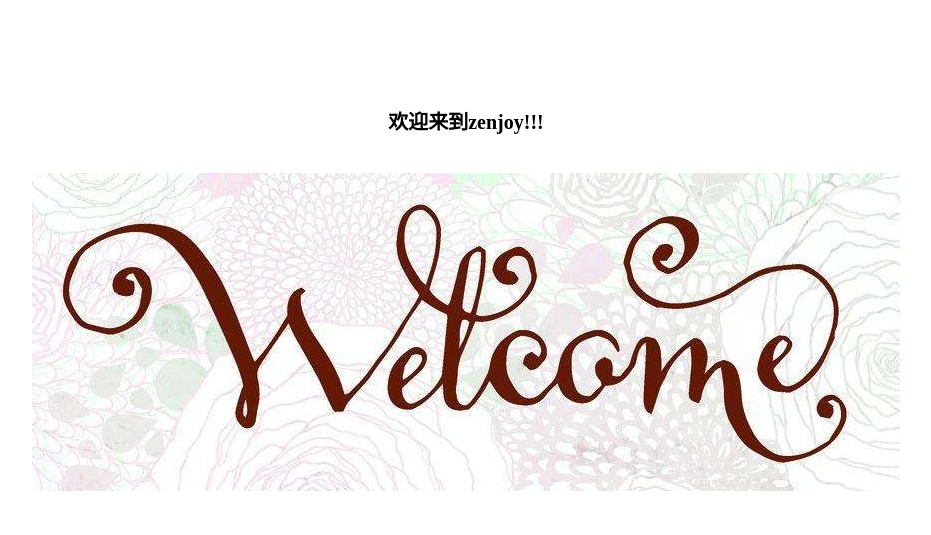
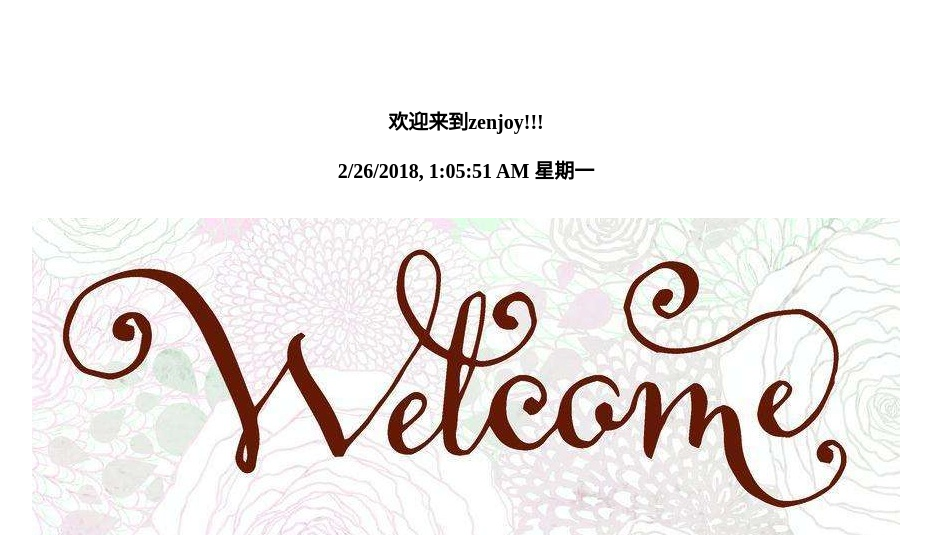
Before and after one commit to longfengpili/flasknet, a Flask app: page /user/show in a window 1280 px wide. Shown: the top 535 px of the page, without its empty margins (174-1105 px from the left). Run offline with Flask 2, Linux system fonts and the light colour scheme; parts of the project's set-up code (start-up, migrations or seed data) failed here and were passed over.

Commit message:
'增加时间'

```diff
--- a/word_setting/templates/user/index.html
+++ b/word_setting/templates/user/index.html
@@ -11,7 +11,11 @@
 <body>
     <br>
     <div style="height: 60px"></div>
-    <strong><p align="center" style="font-size:20px;">欢迎来到zenjoy!!!</p></strong>
+    <strong><p align="center" style="font-size:20px;">欢迎来到zenjoy!!!
+            <script>setInterval("timenow.innerHTML=new Date().toLocaleString()+' 星期'+'日一二三四五六'.charAt(new Date().getDay());");
+            </script>
+            <div id="timenow" align="center" style="font-size:20px;"></div>
+    </p></strong>
     <br/>
 
     <div style="text-align:center;">
--- a/word_setting/templates/user/show.html
+++ b/word_setting/templates/user/show.html
@@ -3,12 +3,16 @@
 
 <head>
     <meta charset="UTF-8">
+    <meta http-equiv="refresh" content="600">
     <title>show</title>
 </head>
 
 <body>
     <h1 align="center">【{{date}}】配置及监控状态</h1>
 
+    <script>setInterval("timenow.innerHTML=new Date().toLocaleString()+' 星期'+'日一二三四五六'.charAt(new Date().getDay());");
+    </script>
+    <div id="timenow" align="right" style="padding-right:60px"></div>
 
     <!-- <img src="{{ url_for('static',filename='user/images/table.jpg')}}" width="400" height="300"/>   -->
 
```
Also changed, not shown: run.py (line endings or trailing spaces).
